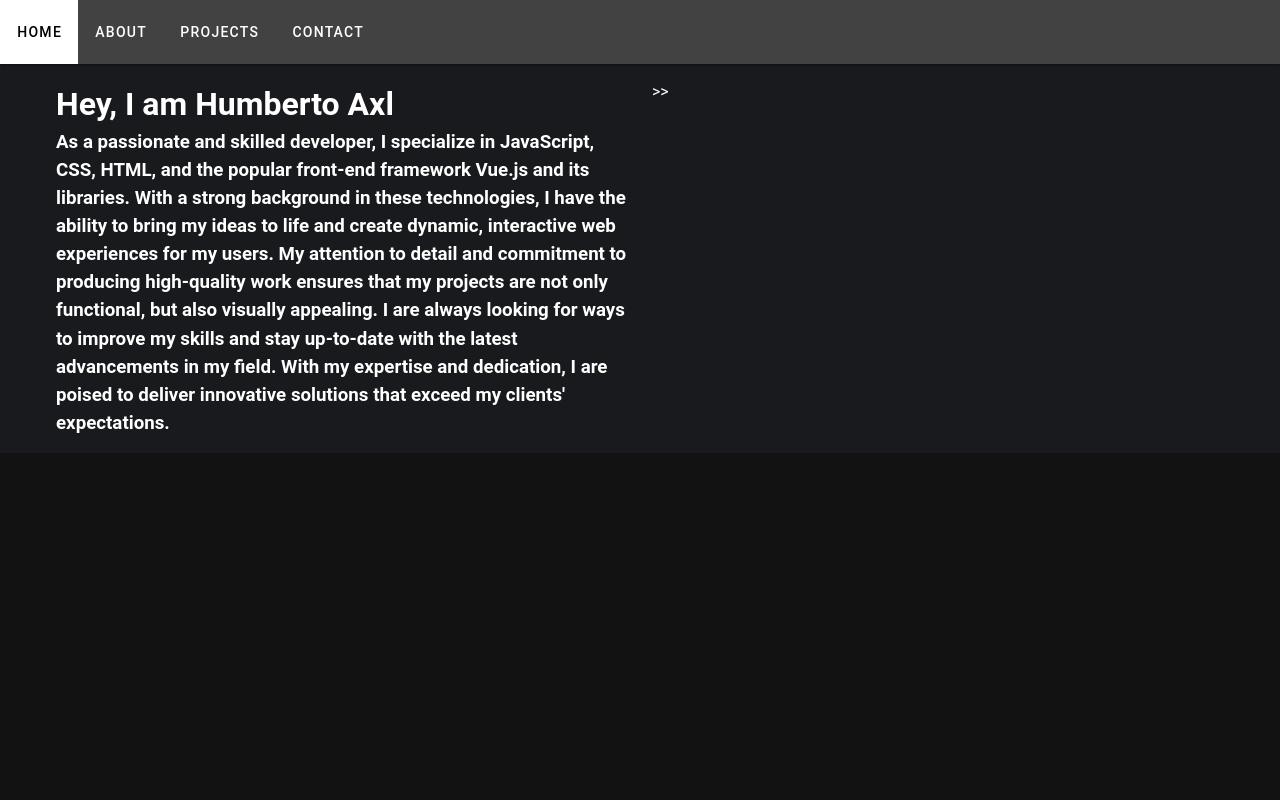
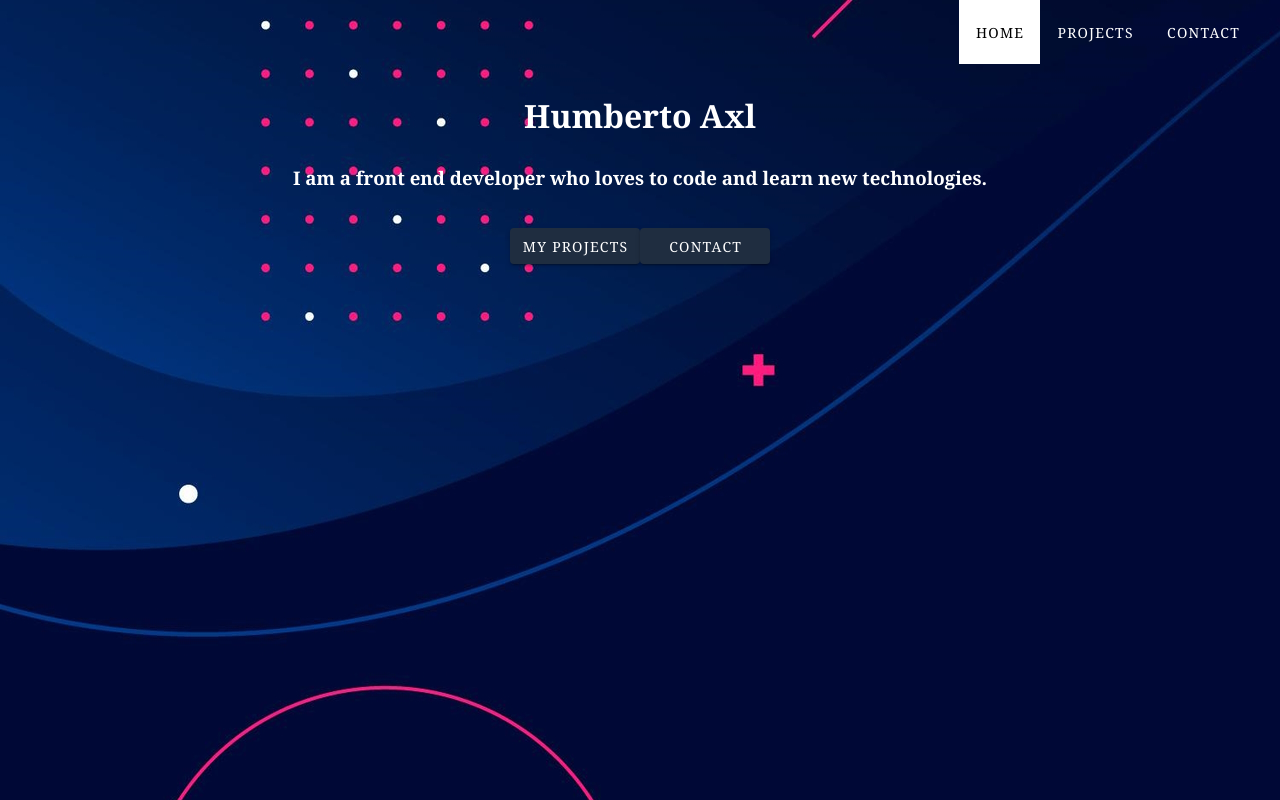
Before and after one commit to HumbertoAxl/humbertoaxl.dev-vue-legacy, a Vue app: page / in a window 1280 px wide. Built offline with nearby package versions, Linux system fonts and the light colour scheme.

Commit message:
Cleaning some things up and adding a cool background

```diff
--- a/src/App.vue
+++ b/src/App.vue
@@ -1,24 +1,22 @@
 <script setup>
     // import { useTheme } from 'vuetify'
-    import TopBar from "@/components/TopBar.vue";
+    import ToolBar from "@/components/ToolBar.vue";
     // const theme = useTheme()
 </script>
 
 <template>
-    <TopBar />
     <v-app>
-        <v-main>
+        <v-main class="main">
+            <ToolBar />
             <router-view />
         </v-main>
     </v-app>
 </template>
 
 <style>
-html {
-    /* font-family: "Montserrat" !important; */
+.main {
+    background-image: url("../../public/assets/background.jpg");
+    font-family: 'Cambria';
 }
-.v-application__wrap {
-  min-height: 40vh !important;
-  overflow-y: hidden !important;
-}
+
 </style>
--- a/src/components/TopBar.vue
+++ b/src/components/ToolBar.vue
@@ -1,13 +1,13 @@
 <template>
-    <div class="d-flex justify-center">
+    <div>
         <v-toolbar
-            elevation="2"
+            color="transparent"
         >
-            <v-toolbar-items>
+            <v-toolbar-items class="ml-auto mr-6">
                 <v-btn
                     v-for="option in options"
                     :key="option"
-                    :class="{active: option.path === router.currentRoute.value.path}"
+                    :class="{ active: option.path === router.currentRoute.value.path }"
                     :path="option.path"
                     variant="text"
                     @click.stop="navigateTo(option.path)"
@@ -24,7 +24,6 @@
     const router = useRouter();
     const options = [
         { text: "Home", path: "/" },
-        { text: "About", path: "/about" },
         { text: "Projects", path: "/projects" },
         { text: "Contact", path: "/contact" },
     ];
--- a/src/main.js
+++ b/src/main.js
@@ -3,7 +3,7 @@ import App from "@/App.vue";
 import HomePage from "@/views/HomePage.vue";
 import ProjectsView from "@/views/ProjectsView.vue";
 // import PlaceHolder from "@/components/PlaceHolder.vue";
-import AboutMe from "@/components/AboutMe.vue";
+// import AboutMe from "@/components/AboutMe.vue";
 import ContactMe from "@/components/ContactMe.vue";
 import { createRouter, createWebHistory } from "vue-router";
 import { createVuetify } from "vuetify";
@@ -15,7 +15,7 @@ import "@mdi/font/css/materialdesignicons.css";
 const defaultTheme = {
     dark: true,
     colors: {
-        "background": "#191a1d",
+        "background": "#0f173b",
         "surface": "#1f2d40",
         "primary": "#64B5F6",
         "primary-darken-1": "#467EAC",
@@ -41,7 +41,7 @@ const vuetify = createVuetify({
 
 const routes = [
     { path: "/", component: HomePage },
-    { path: "/about", component: AboutMe },
+    // { path: "/about", component: AboutMe },
     { path: "/projects", component: ProjectsView },
     { path: "/contact", component: ContactMe },
 ];
--- a/src/views/HomePage.vue
+++ b/src/views/HomePage.vue
@@ -1,10 +1,18 @@
 <template>
-    <v-container>
-        <v-row>
-            <v-col>
-                <h1>Hey, I am Humberto Axl</h1>
-                <h3>
-                    As a passionate and skilled developer, I specialize in JavaScript, CSS, HTML, and the
+    <div>
+        <v-container
+            class="homepage-container"
+            fluid
+            d-flex
+        >
+            <v-col
+                align="center"
+                justify="center"
+            >
+                <h1>Humberto Axl</h1>
+                <h3 class="mt-6">
+                    I am a front end developer who loves to code and learn new technologies.
+                    <!-- As a passionate and skilled developer, I specialize in JavaScript, CSS, HTML, and the
                     popular front-end framework Vue.js and its libraries. With a strong background in these
                     technologies, I have the ability to bring my ideas to life and create dynamic,
                     interactive web experiences for my users. My attention to detail and commitment to
@@ -12,15 +20,29 @@
                     visually appealing. I are always looking for ways to improve my skills and stay
                     up-to-date with the latest advancements in my field. With my expertise and
                     dedication, I are poised to deliver innovative solutions that exceed my clients'
-                    expectations.
+                    expectations. -->
                 </h3>
+                <v-col class="mt-6">
+                    <v-btn
+                        outlined
+                        width="130px"
+                    >
+                        My projects
+                    </v-btn>
+                    <v-btn
+                        outlined
+                        width="130px"
+                    >
+                        Contact
+                    </v-btn>
+                </v-col>
             </v-col>
-            <v-col>
-                >>
-            </v-col>
-        </v-row>
-    </v-container>
+        </v-container>
+    </div>
 </template>
 
 <style scoped>
+.homepage-container {
+    height: 95%;
+}
 </style>
--- a/src/views/ProjectsView.vue
+++ b/src/views/ProjectsView.vue
@@ -1,17 +1,18 @@
 <template>
+    <div>
         <ProjectCard
-        v-for="project, i in projects"
+            v-for="(project, i) in projects"
             :key="i"
-        :project="project[i]"
+            :project="project"
         />
+    </div>
 </template>
 
 <script setup>
     import ProjectCard from "@/components/ProjectCard.vue";
     const projects = [
-        [
         {
-                about: "Little project I have created for learning about Vue 3.",
+            about: "Little project for learning about Vue 3... and maybe flex about my flags knowledge.",
             description: "Test your knowledge of countries flags",
             gitHub: "https://github.com/HumbertoAxl/flag-guesser",
             image: "/assets/images/projects/flag-guesser.jpg",
@@ -19,17 +20,14 @@
             name: "Flag Guesser",
             year: "2022",
         },
-        ],
-        [
         {
-                about: "Little project I have created for learning about Vue 3.",
-                description: "Test your knowledge of countries flags",
+            about: "Made for helping me learn React and get to know more recipes.",
+            description: "Thousands of easy and delicious meals!",
             gitHub: "https://github.com/HumbertoAxl/flag-guesser",
-                image: "/assets/images/projects/flag-guesser copy.jpg",
+            image: "/assets/images/projects/foodelicious.png",
             link: "https://flag-guesser.netlify.app/",
-                name: "Flag Guesser",
-                year: "2021",
+            name: "Foodelicious",
+            year: "2023",
         },
-        ],
     ];
 </script>
```
Also changed, not shown: public/assets/background.jpg (added), public/assets/images/projects/foodelicious.png (added). Lines whose indentation alone changed are shown as unchanged.
